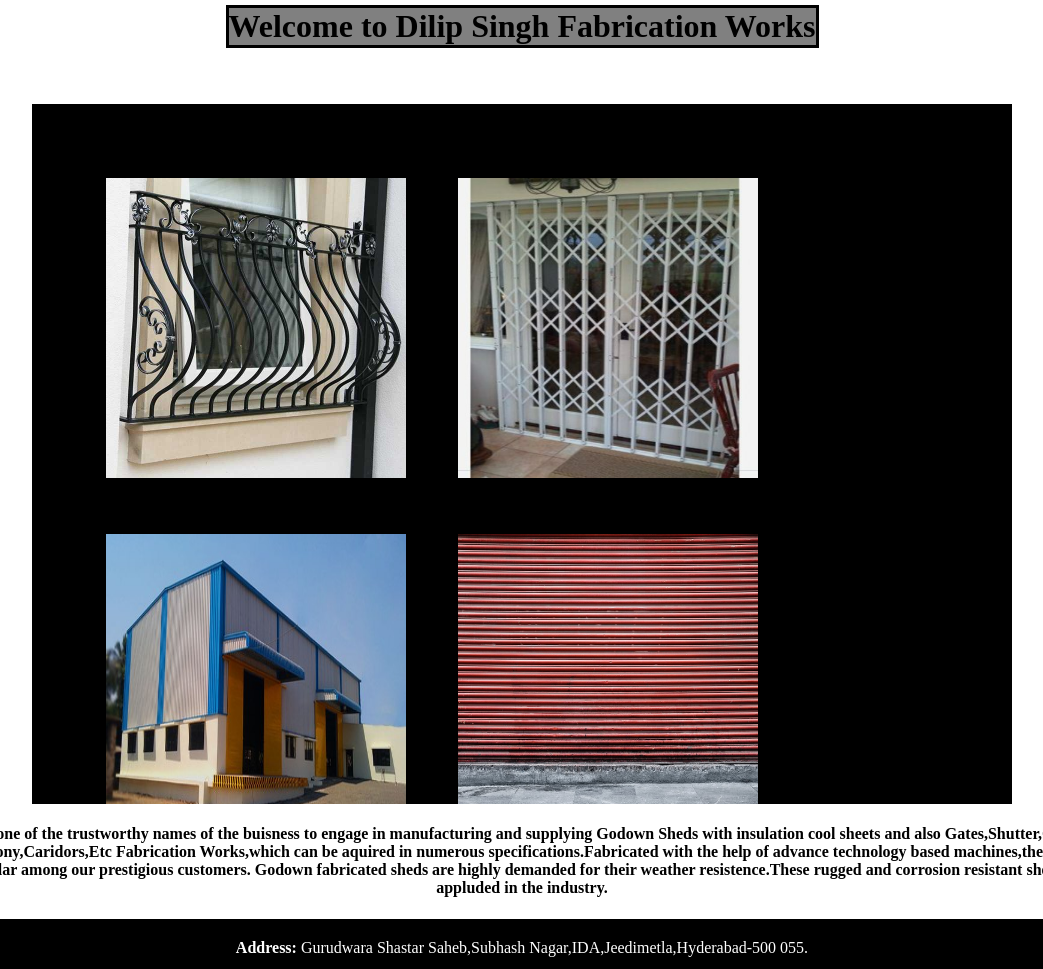
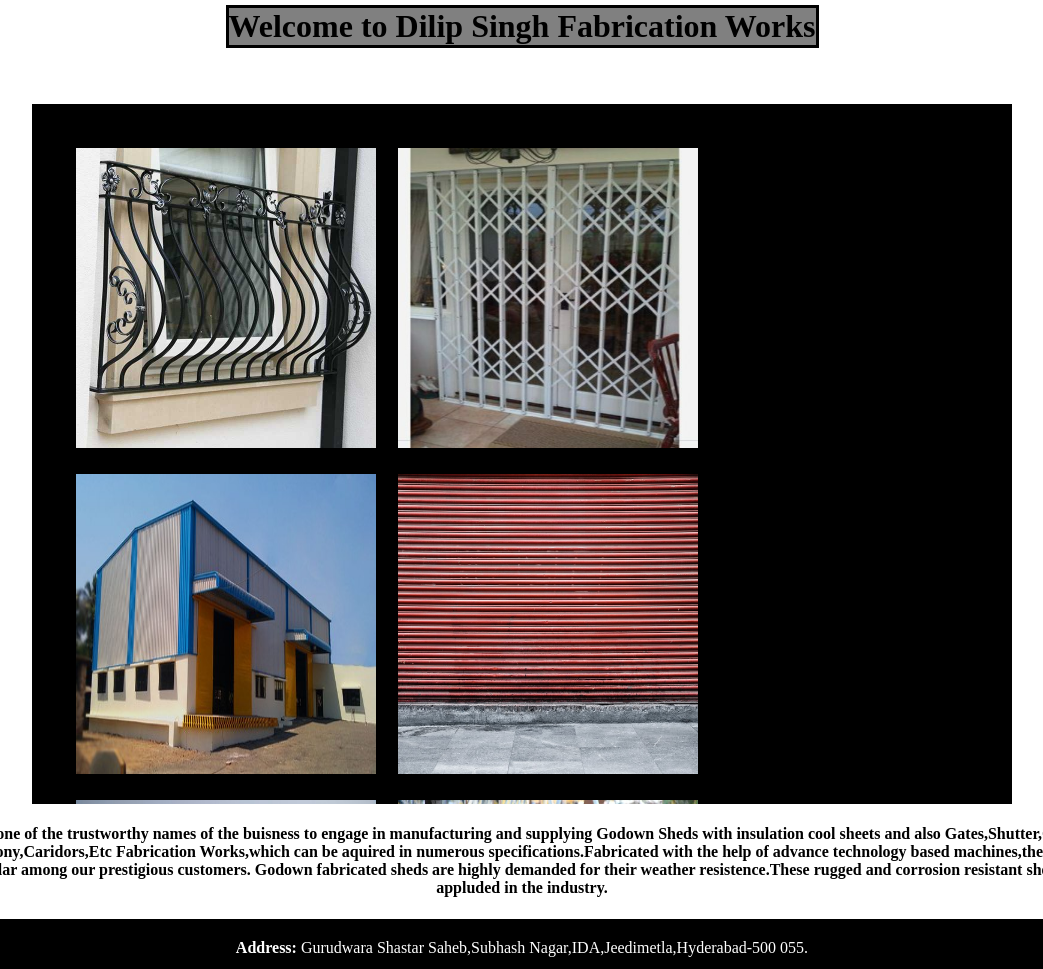
Before and after one commit to santok198402/DilipSinghFabricationWorks, a plain HTML site: page index.html in a window 1280 px wide. Shown: the part 700-1669 px from the top of the page, without its empty margins (118-1161 px from the left). Drawn offline with Linux system fonts and the light colour scheme.

Commit message:
Update index.html

```diff
--- a/index.html
+++ b/index.html
@@ -37,7 +37,7 @@
 <div class="photos">
     <div class="imgcolor">
         <div  class="images">
-    <table cellspacing="50px">
+    <table cellspacing="20px">
       <tr>
 
     <td>
```
